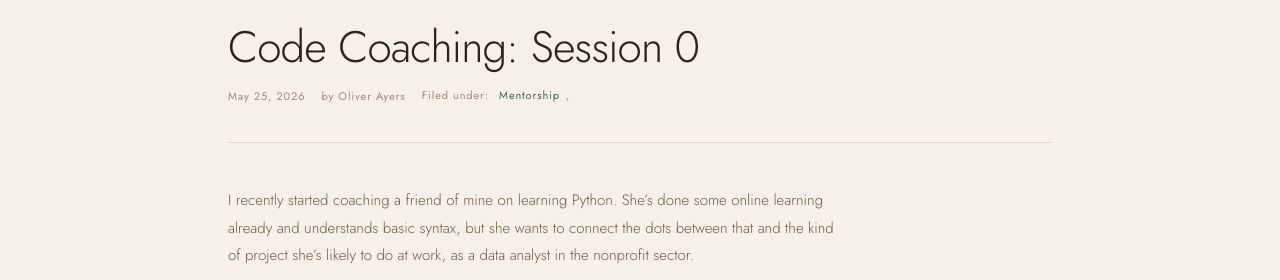
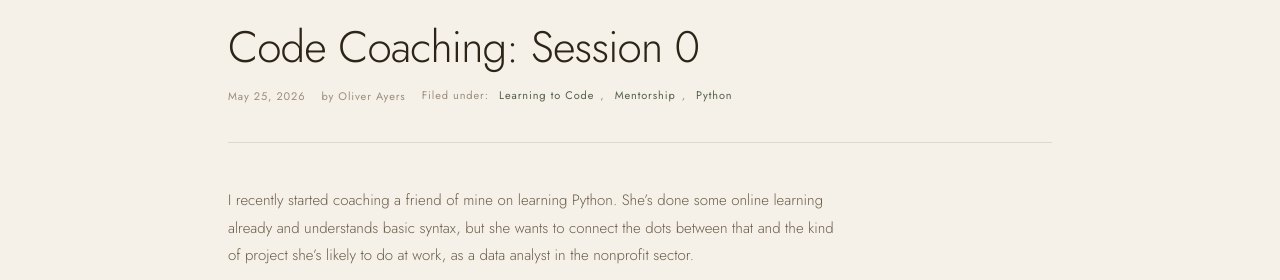
Before and after one commit to oliverandcode/oliverandcode.github.io, a Jekyll site: the page built from _posts/2026-04-21-code-coaching-session-zero.md, in a window 1280 px wide and 900 px high. Shown: the part 158-438 px from the top of the window. Built offline with Jekyll 4.4.1, drawn with Linux system fonts in a browser that asks for light colours.

Commit message:
further organization to blog categories, updated categories on blog post

```diff
--- a/_posts/2026-04-21-code-coaching-session-zero.md
+++ b/_posts/2026-04-21-code-coaching-session-zero.md
@@ -4,9 +4,9 @@ title: "Code Coaching: Session 0"
 date: 2026-05-25
 excerpt: "I recently started coaching a friend of mine on learning Python."
 categories:
-  - learning
+  - learning-to-code
   - mentorship
-  - Python
+  - python
 ---
 
 I recently started coaching a friend of mine on learning Python. She's done some online learning already and understands basic syntax, but she wants to connect the dots between that and the kind of project she's likely to do at work, as a data analyst in the nonprofit sector.
```
Also changed, not shown: _data/categories.yml (+8 -7 lines).
